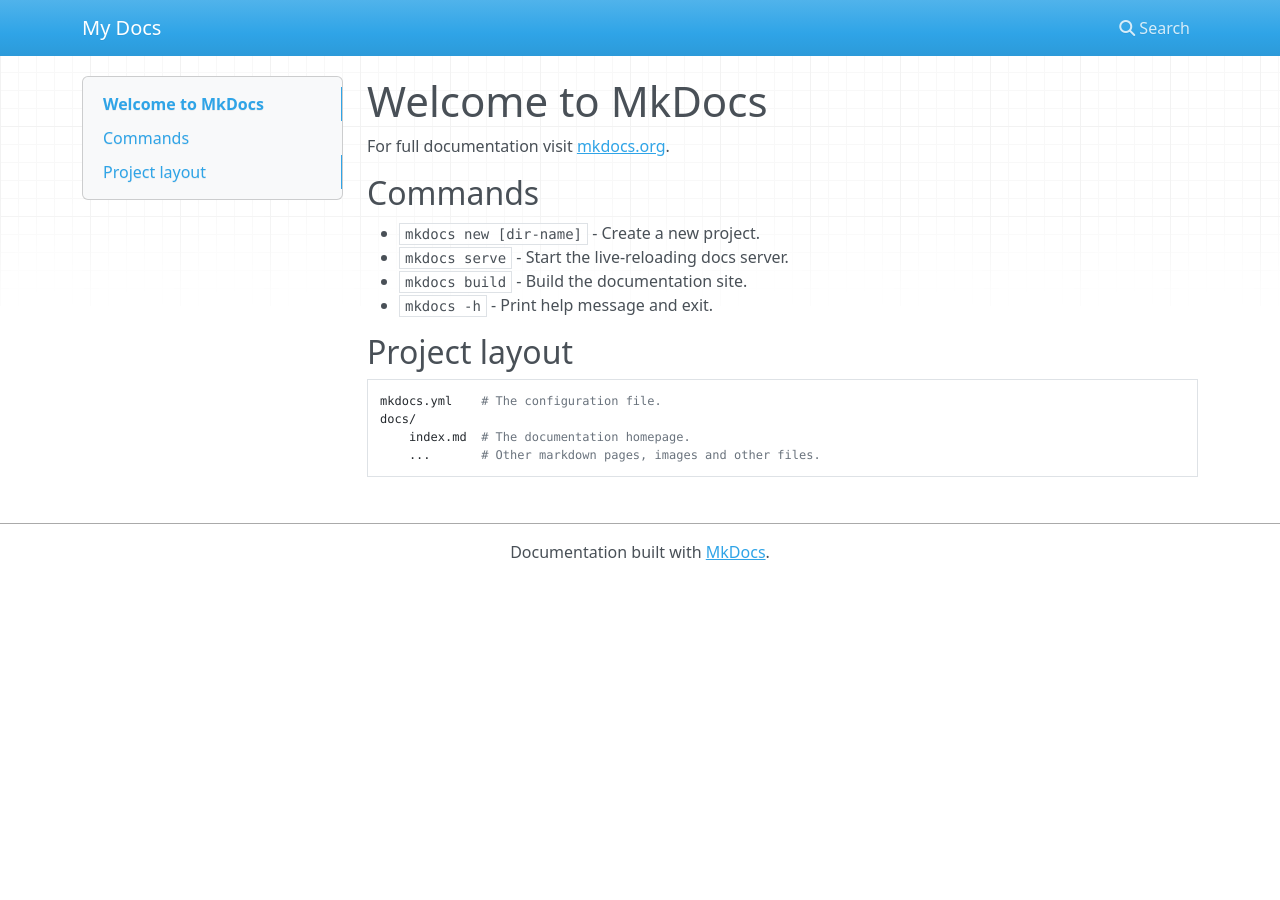
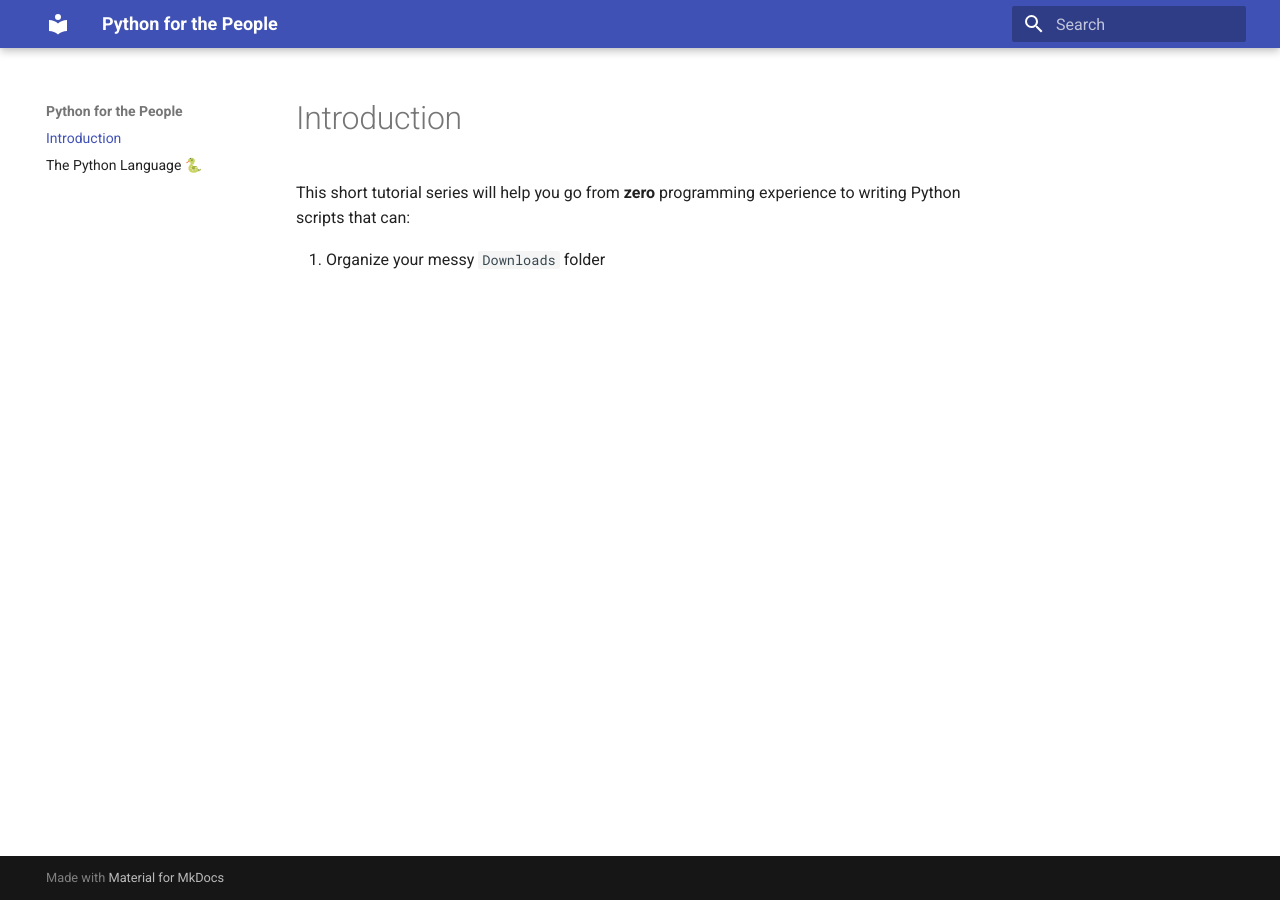
Before and after one commit to ImAKappa/pftp, an MkDocs documentation site: the page built from docs/docs/index.md, in a window 1280 px wide. Built offline with MkDocs 1.6.1 and Material for MkDocs 9.7.7, drawn with Linux system fonts in a browser that asks for light colours; nearby versions of some CDN libraries.

```diff
--- a/docs/docs/index.md
+++ b/docs/docs/index.md
@@ -1,17 +1,5 @@
-# Welcome to MkDocs
+# Introduction
 
-For full documentation visit [mkdocs.org](https://www.mkdocs.org).
+This short tutorial series will help you go from **zero** programming experience to writing Python scripts that can:
 
-## Commands
-
-* `mkdocs new [dir-name]` - Create a new project.
-* `mkdocs serve` - Start the live-reloading docs server.
-* `mkdocs build` - Build the documentation site.
-* `mkdocs -h` - Print help message and exit.
-
-## Project layout
-
-    mkdocs.yml    # The configuration file.
-    docs/
-        index.md  # The documentation homepage.
-        ...       # Other markdown pages, images and other files.
+1. Organize your messy `Downloads` folder
--- a/docs/mkdocs.yml
+++ b/docs/mkdocs.yml
@@ -1 +1,12 @@
-site_name: My Docs
+site_name: Python for the People
+theme:
+  name: material
+  features:
+    - content.tabs.link
+markdown_extensions:
+  - admonition
+  - pymdownx.details
+  - pymdownx.superfences
+  - pymdownx.tabbed:
+      alternate_style: true
+  - footnotes
```
Also changed, not shown: docs/docs/01_language.md (added, +179 -0 lines), docs/docs/imgs/python-idle-2023-02-19.png (added), docs/docs/imgs/python-syntax-2023-02-19.png (added), docs/docs/imgs/python-syntax-p12-2023-02-19.png (added), docs/docs/imgs/python-syntax-pt3-2023-02-19png.png (added).
